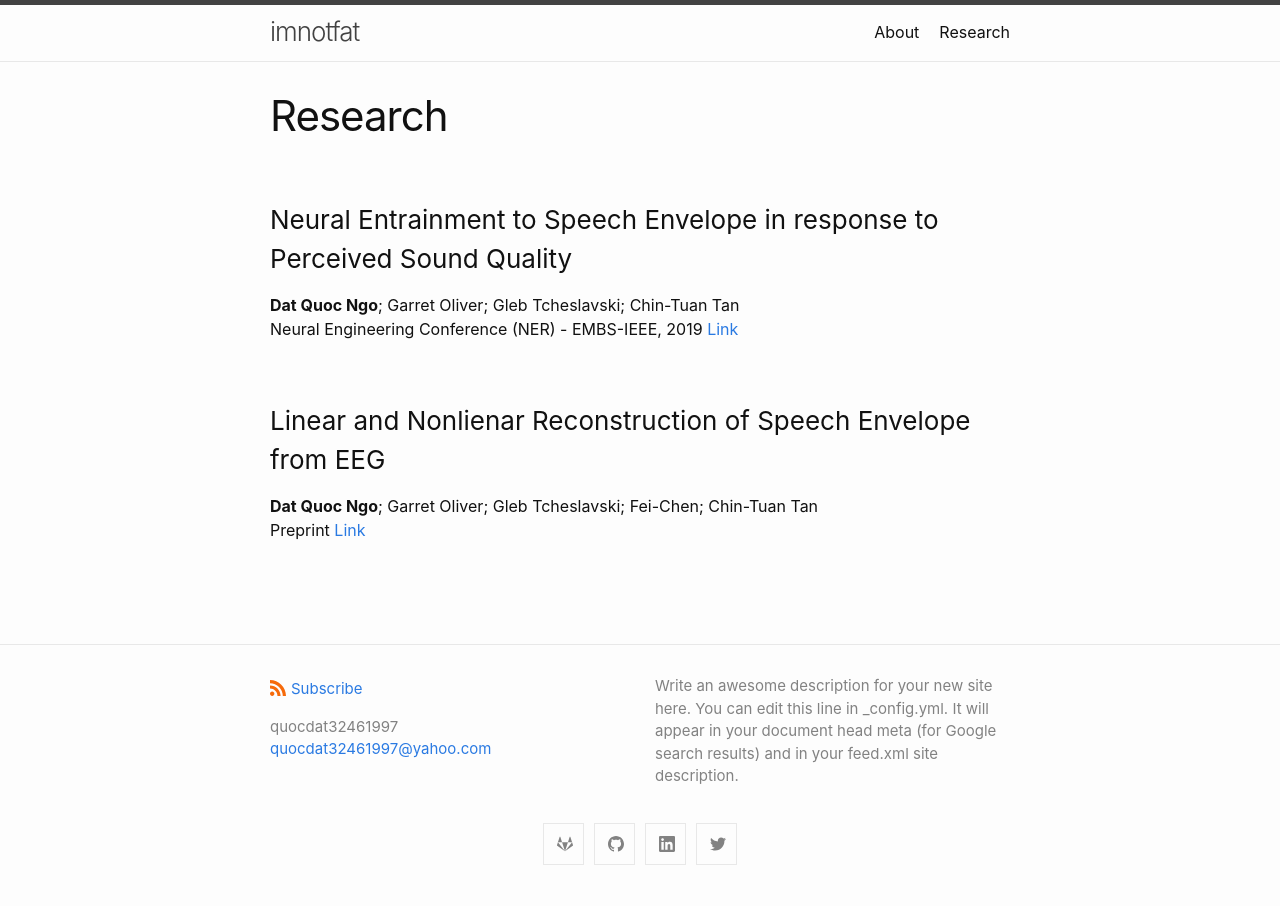
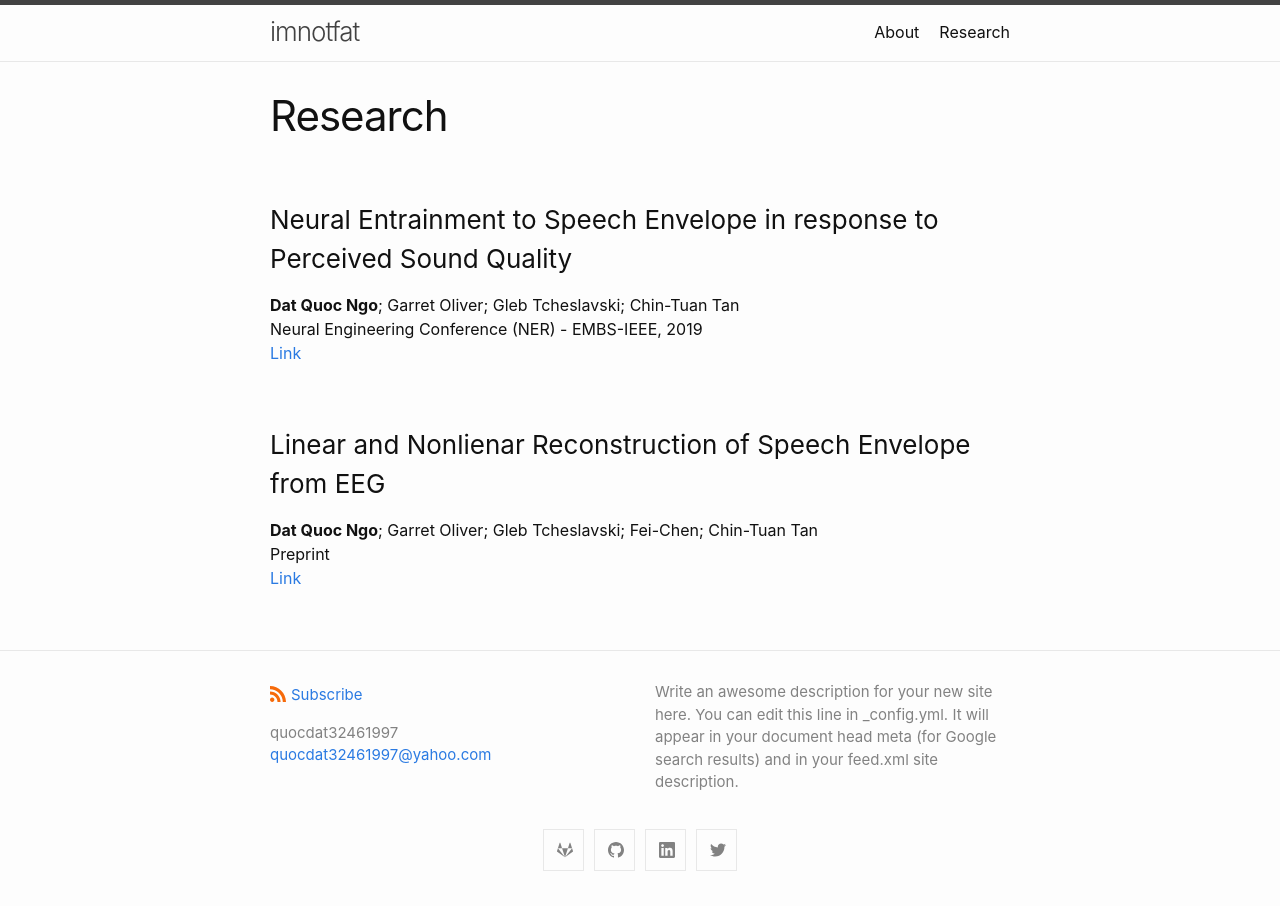
Before and after one commit to quocdat32461997/quocdat32461997.github.io, a Jekyll site: the page built from research.md, in a window 1280 px wide. Built offline with Jekyll 4.4.1, drawn with Linux system fonts in a browser that asks for light colours.

```diff
--- a/research.md
+++ b/research.md
@@ -6,10 +6,10 @@ permalink: /research/
 
 ### Neural Entrainment to Speech Envelope in response to Perceived Sound Quality
 **Dat Quoc Ngo**; Garret Oliver; Gleb Tcheslavski; Chin-Tuan Tan \
-Neural Engineering Conference (NER) - EMBS-IEEE, 2019
+Neural Engineering Conference (NER) - EMBS-IEEE, 2019 \
 [Link](https://ieeexplore.ieee.org/document/8717078)
 
 ### Linear and Nonlienar Reconstruction of Speech Envelope from EEG
 **Dat Quoc Ngo**; Garret Oliver; Gleb Tcheslavski; Fei-Chen; Chin-Tuan Tan \
-Preprint
+Preprint \
 [Link](assets/linear_and_nonlinear_reconstruction_of_speech_envelope_from_eeg.pdf)
```
